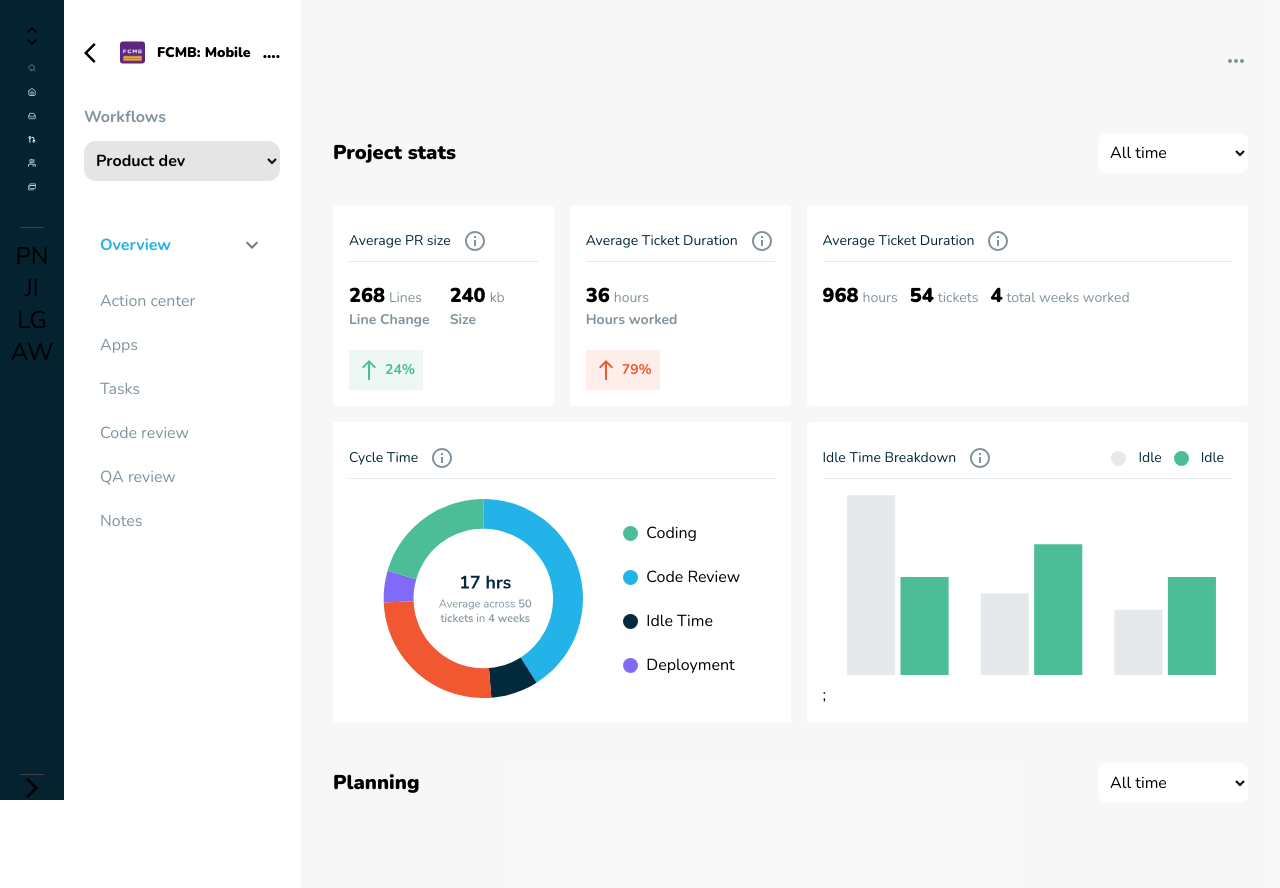
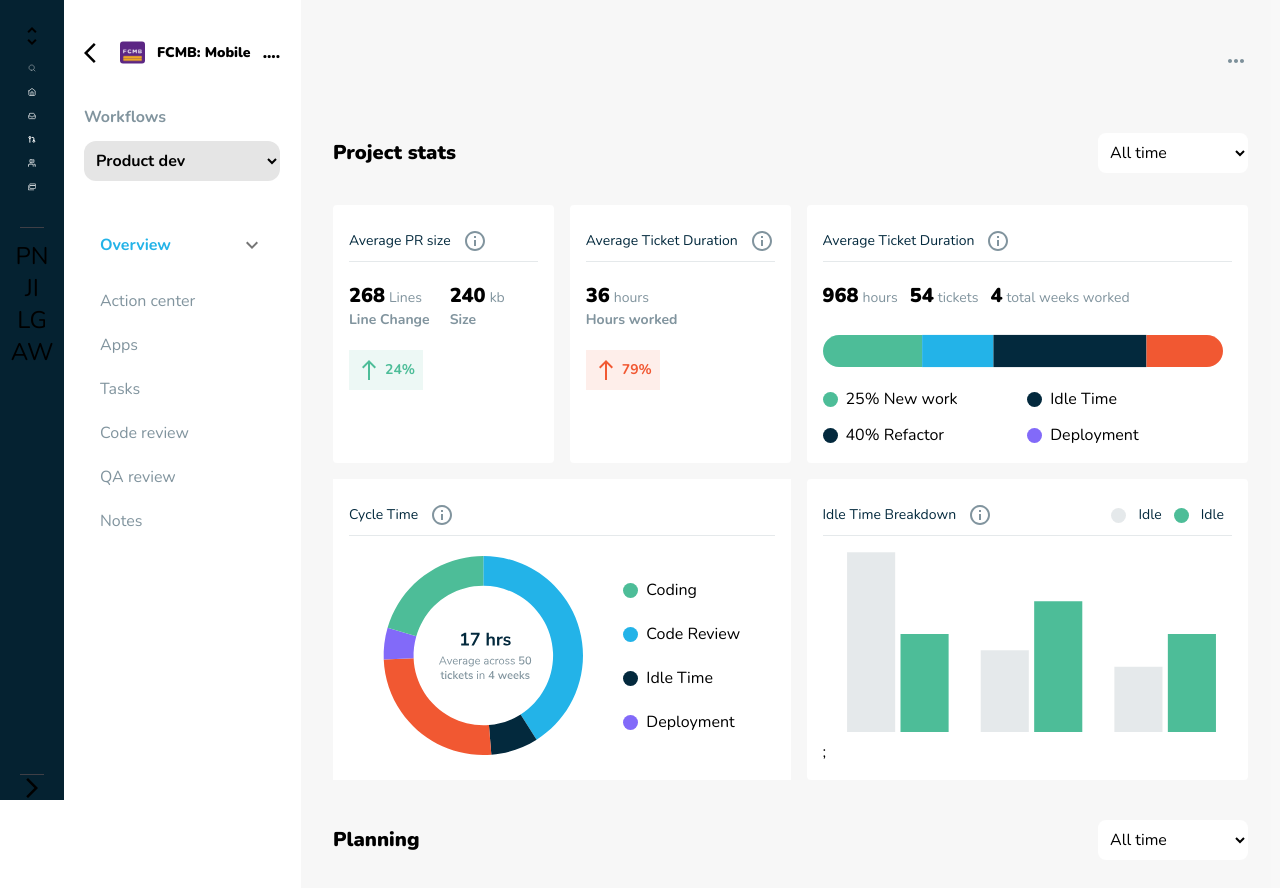
Before and after one commit to AdamJamiu/zeedas-dashboard, a Next.js app: page / in a window 1280 px wide. Shown: the top 888 px of the page. Built offline with nearby package versions, Linux system fonts and the light colour scheme.

Commit message:
Update Main.js

```diff
--- a/components/Main.js
+++ b/components/Main.js
@@ -8,6 +8,7 @@ import purpleDot from "../public/purpleDot.svg";
 import blackDot from "../public/blackDot.svg";
 import greyDot from "../public/greyDot.svg";
 import { MyBar } from "../components/elements/chart"
+import graph from "../public/graph.svg";
 
 
 const MainPage = () => {
@@ -62,7 +63,7 @@ const MainPage = () => {
                     {/* grid two */}
                     <div className='grid-two bg-white p-4 rounded'>
                         <div className='items-center text-[#03293D] gap-3 text-sm flex flex-row py-2 border-b border-light'>
-                            <p className=''>Average Ticket Duration</p>
+                            <p className='w-[max-content]'>Average Ticket Duration</p>
                             <InfoOutlinedIcon className='text-greyTxt text-[16px] cursor-pointer' />
                         </div>
 
@@ -107,6 +108,40 @@ const MainPage = () => {
                                 <span className='font-black text-xl'>4</span>
                                 <span className='ml-1 text-sm text-greyTxt'>total weeks worked</span>
                             </div>
+                        </div>
+
+                        <div className='w-full mt-4'>
+                            <Image src={graph} width={400} height={50} alt="" />
+                        </div>
+
+                        {/*  */}
+                        <div className='flex flex-row mt-1 '>
+
+                            <div className='flex flex-col gap-3 flex-1 w-full'>
+                                <div className='flex justify-start flex-row w-[max-content] items-center gap-2'>
+                                    <Image src={greenDot} width={15} height={15} alt="" />
+                                    <p className=''>25% New work</p>
+                                </div>
+
+                                <div className='flex-1 w-100 flex justify-start flex-row items-center gap-2'>
+                                    <Image src={blackDot} width={15} height={15} alt="" />
+                                    <p className=''>40% Refactor</p>
+                                </div>
+                            </div>
+
+                            <div className='flex flex-col flex-1 gap-3 w-full'>
+                                <div className=' flex justify-start items-center flex-row  gap-2'>
+                                    <Image src={blackDot} width={15} height={15} alt="" />
+                                    <p className=''>Idle Time</p>
+                                </div>
+
+                                <div className=' flex justify-start items-center flex-row gap-2'>
+                                    <Image src={purpleDot} width={15} height={15} alt="" />
+                                    <p className=''>Deployment</p>
+                                </div>
+                            </div>
+
+
                         </div>
                     </div>
 
```
